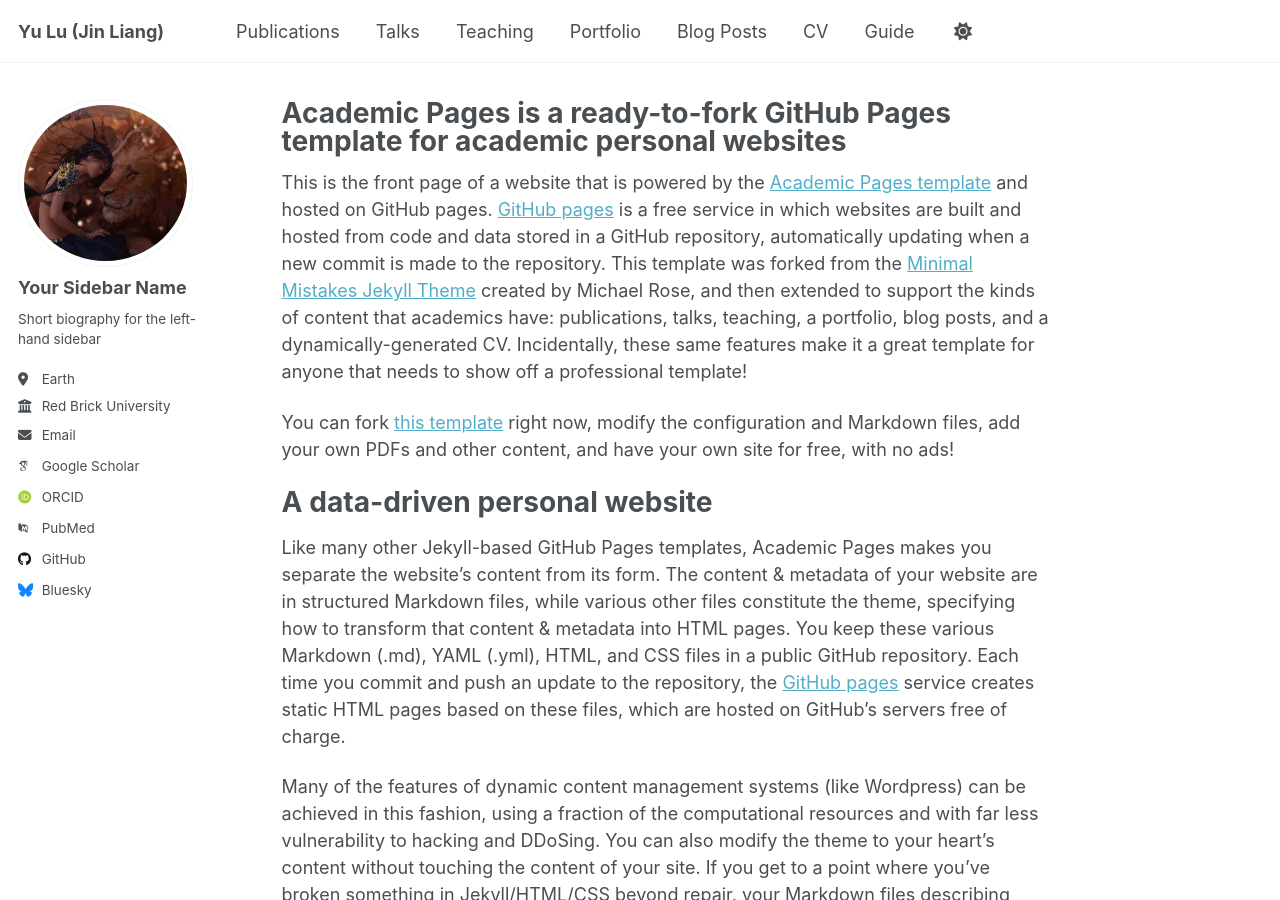
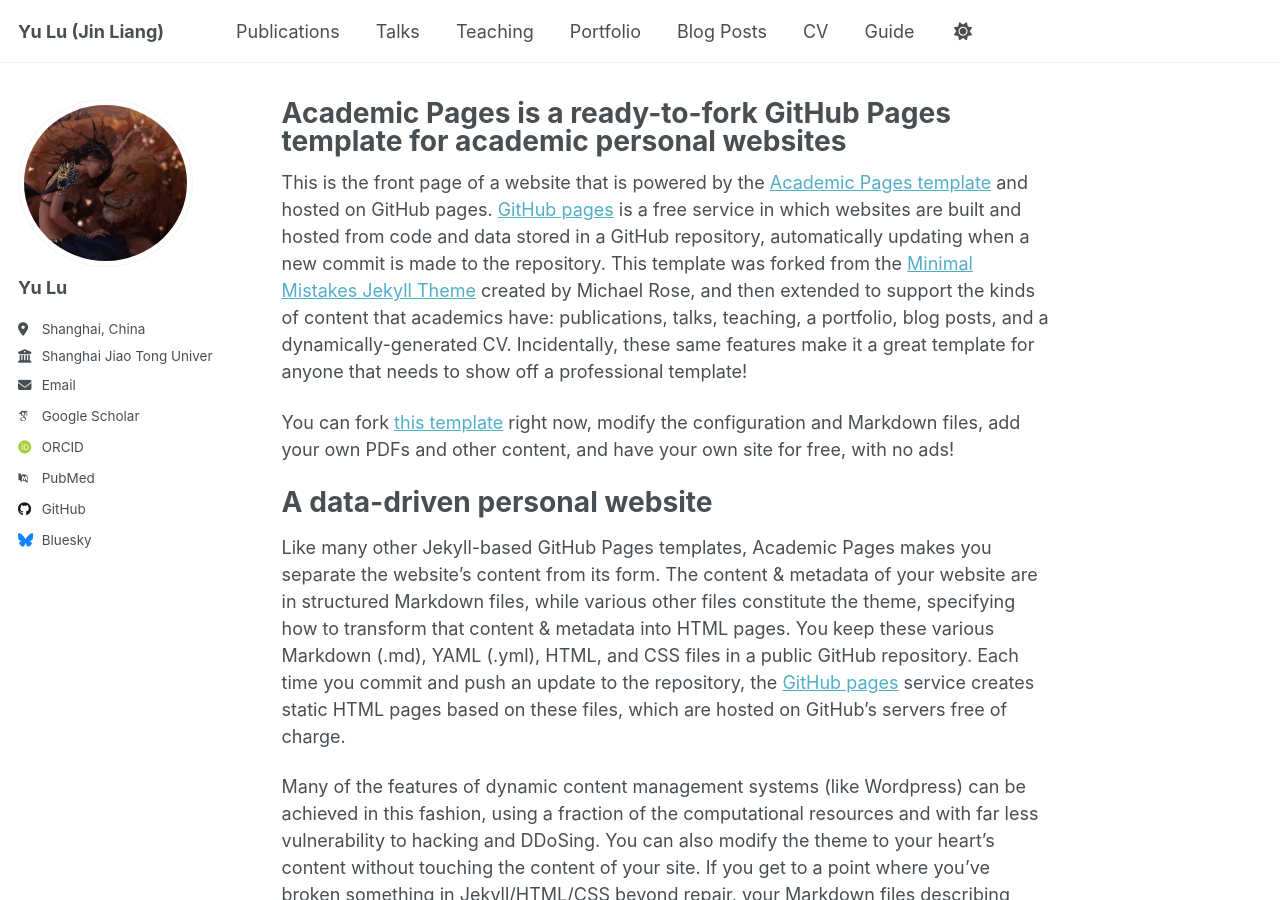
Before and after one commit to liangjindeamo-yuer/liangjindeamo-yuer.github.io, a Jekyll site: the page built from _pages/about.md, in a window 1280 px wide and 900 px high. Built offline with Jekyll 4.4.1, drawn with Linux system fonts in a browser that asks for light colours; some web fonts are replaced; a script that is not in the unit is left out.

Commit message:
Update _config.yml

```diff
--- a/_config.yml
+++ b/_config.yml
@@ -24,13 +24,13 @@
 author:
   # Biographic information
   avatar           : "1.jpg"
-  name             : "Your Sidebar Name"
+  name             : "Yu Lu"
   pronouns         : # example: "she/her"
-  bio              : "Short biography for the left-hand sidebar"
-  location         : "Earth"
-  employer         : "Red Brick University"
+  bio              : ""
+  location         : "Shanghai, China"
+  employer         : "Shanghai Jiao Tong University"
   uri              : # URL
-  email            : "none@example.org"
+  email            : "yulu01@sjtu.edu.cn"
 
   # Academic websites
   academia         : # URL
```
